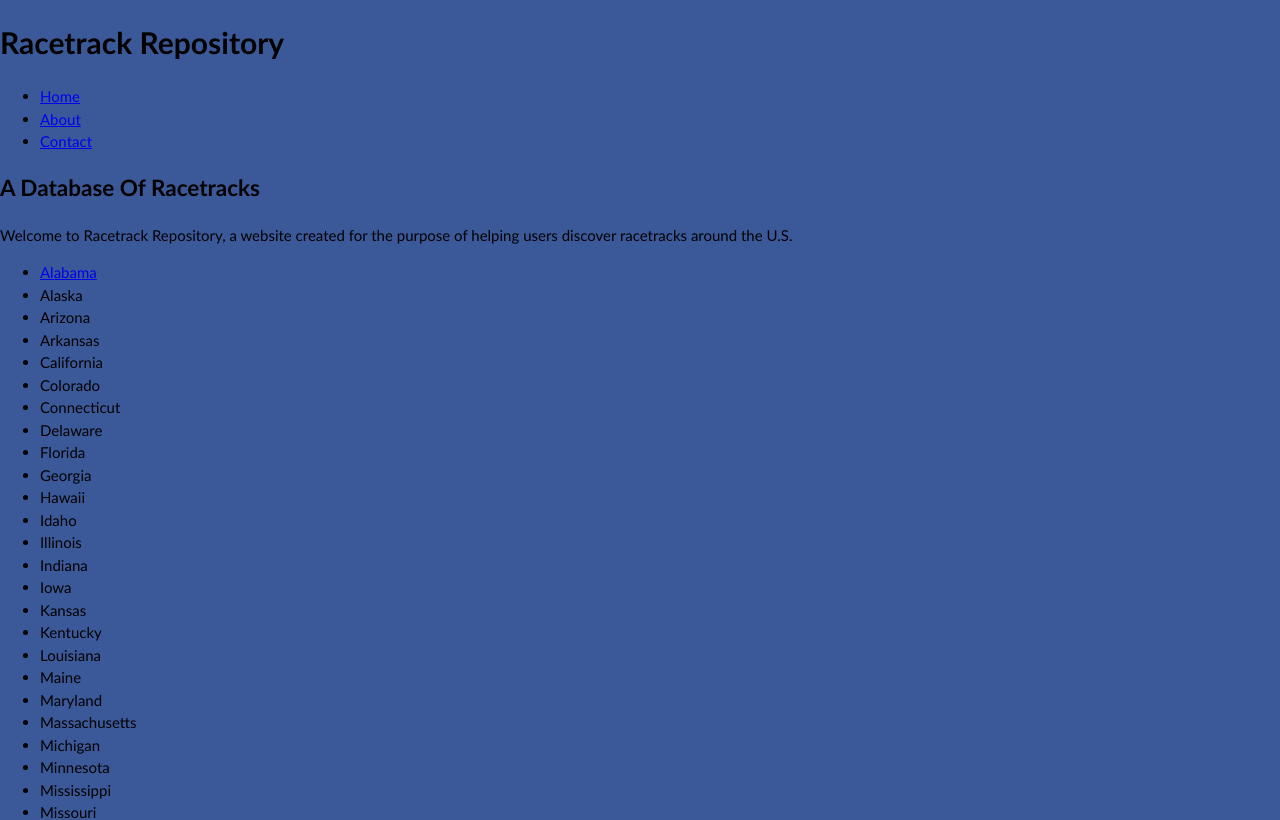
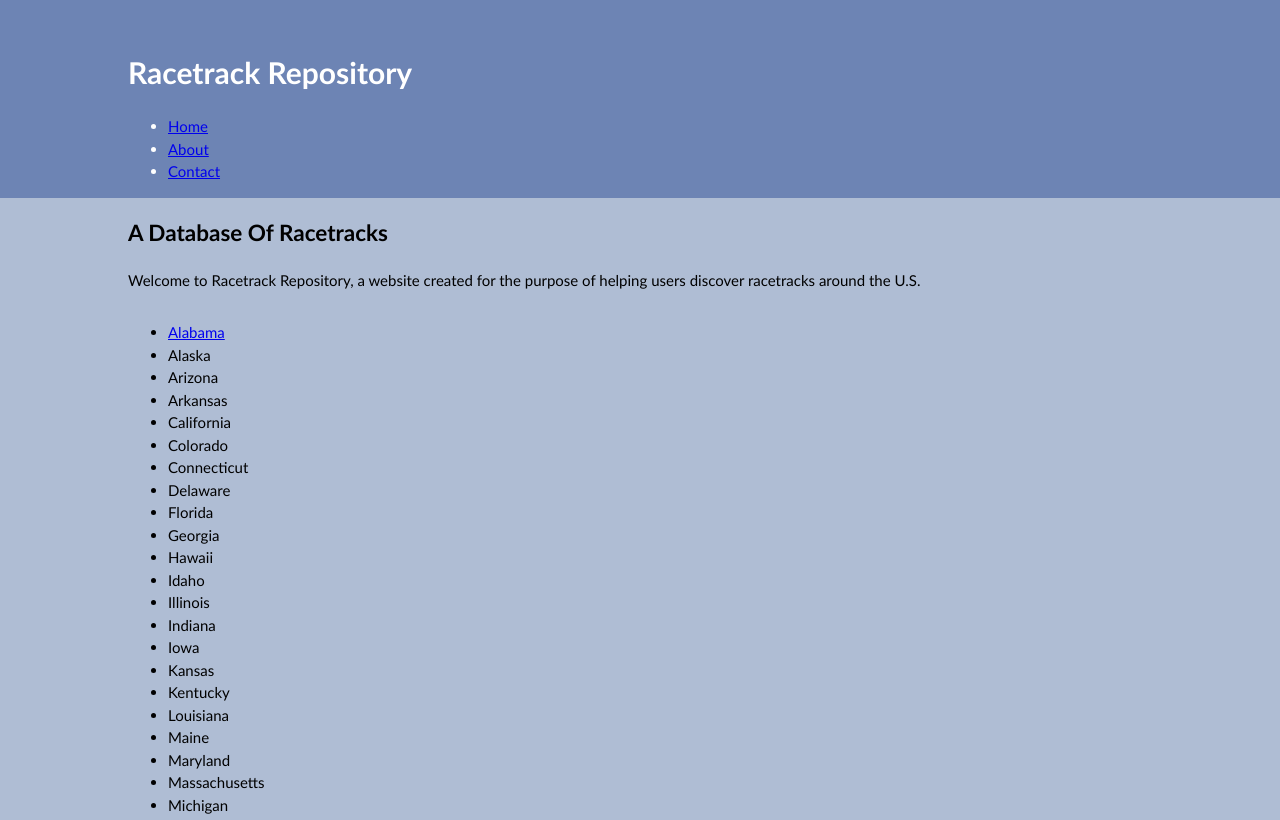
Before and after one commit to racetrackrepository/racetrackrepository.github.io, a plain HTML site: page index.html in a window 1280 px wide. Shown: the top 820 px of the page. Drawn offline with Linux system fonts and the light colour scheme.

Commit message:
Update style.css

```diff
--- a/style.css
+++ b/style.css
@@ -5,5 +5,19 @@ body {
   font-weight: 400;
   line-height: 1.5;
   margin: 0;
-  background-color: #3b5998;
+  background-color: #afbdd4; /* lighter blue */
 }
+
+.container {
+  width:80%;
+  margin:auto;
+  overflow:hidden;
+}
+
+header{
+  color: #ffffff;
+  border-bottom: #3b5998; /* darkest blue */
+  background: #6d84b4; /* medium blue */
+  padding-top:30px;
+  min-height:70px;
+}
```
